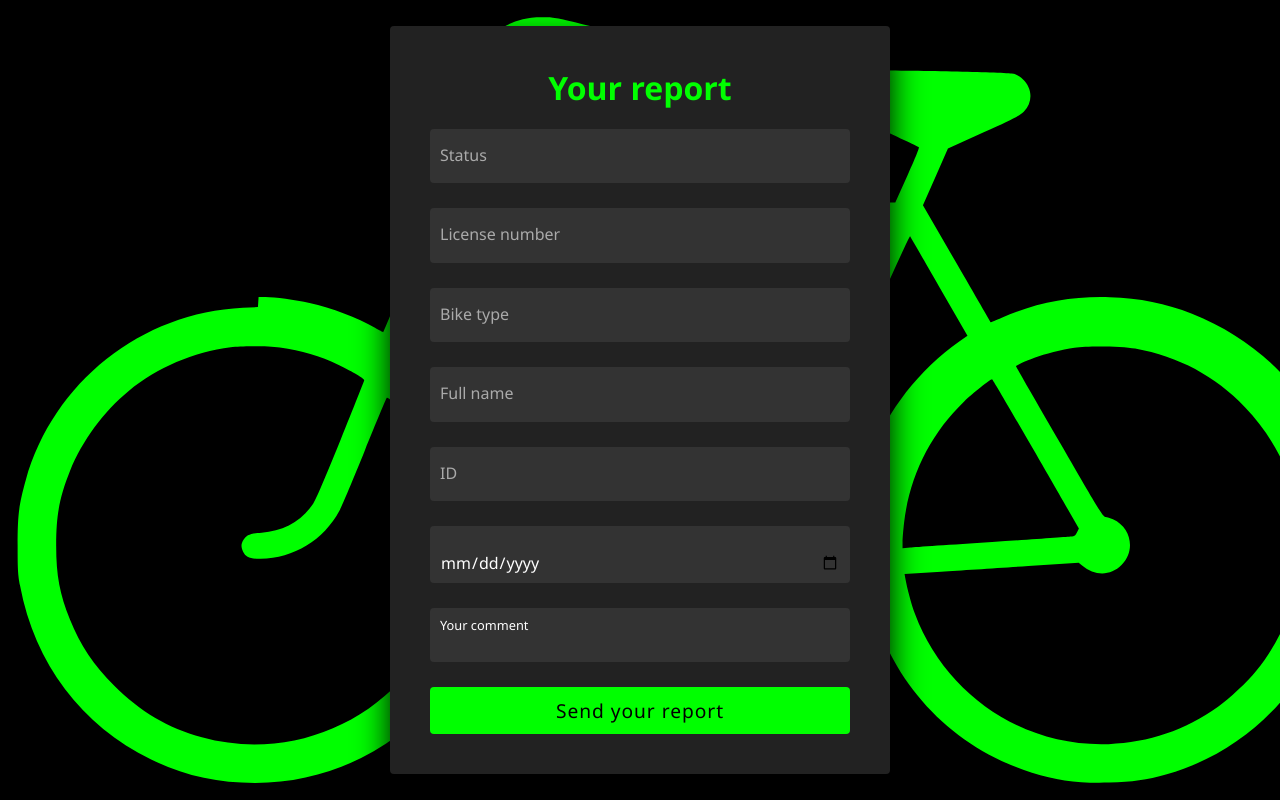
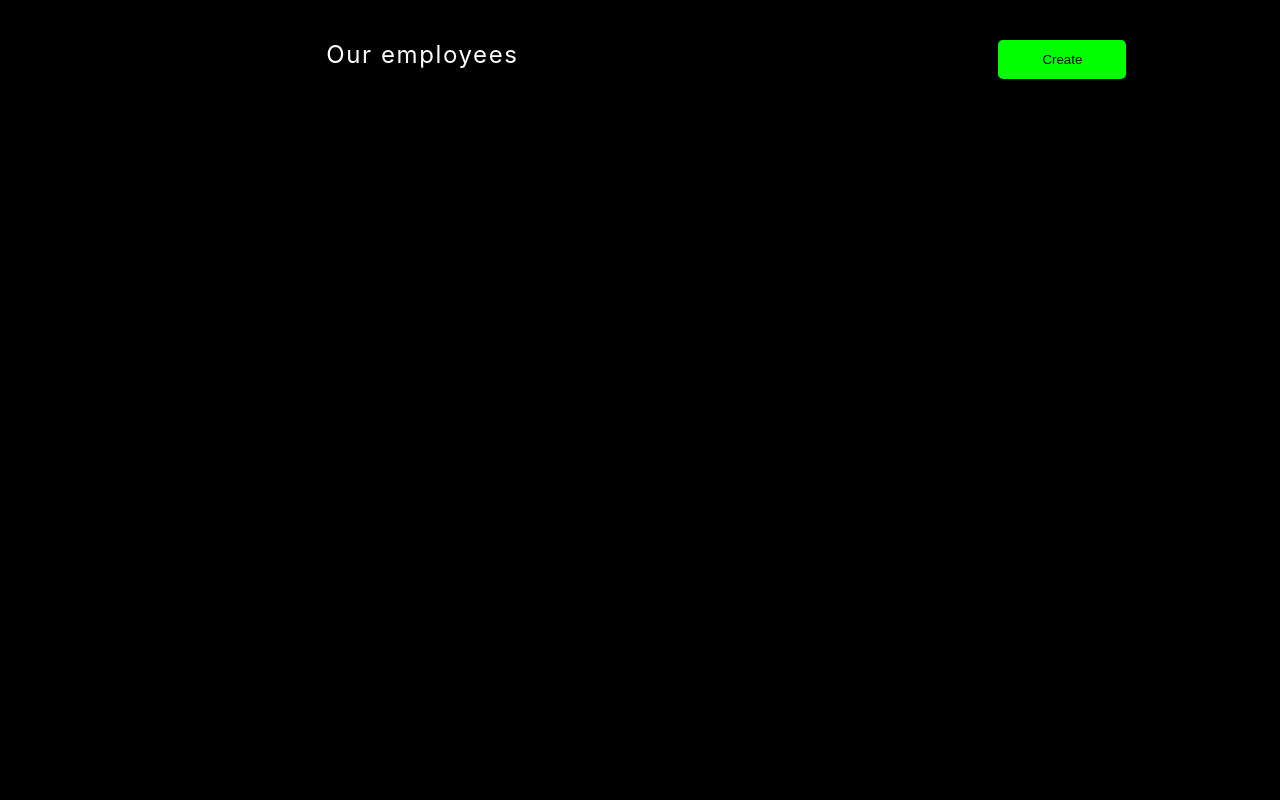
Before and after one commit to starcorsair/skillfactory-final-project, a React (Create React App) app: page / in a window 1280 px wide. Built offline with nearby package versions, Linux system fonts and the light colour scheme.

Commit message:
empl commit

```diff
--- a/src/App.js
+++ b/src/App.js
@@ -1,10 +1,10 @@
 import "./App.css";
-import Report from "./components/Report/Report";
+import Employees from "./components/Employees/Employees";
 
 function App() {
   return (
     <>
-      <Report />
+      <Employees />
     </>
   );
 }
--- a/src/components/Employees/Employees.js
+++ b/src/components/Employees/Employees.js
@@ -1,6 +1,44 @@
 import React from "react";
+import classes from "./Employees.module.css";
 
-function Employees() {
-  return <div>Hey</div>;
-}
+const Employees = () => {
+  {
+    /*const userData = useSelector(user);*/
+  }
+
+  const [employees, setEmployees] = React.useState(null);
+  const [errorMessage, setErrorMessage] = React.useState(null);
+
+  {
+    /*React.useEffect(() => {
+    if (checkAuthentification(userData.data, userData.status)) {
+      getEmployees()
+        .then((data) => setEmployees(data.employees))
+        .catch(() => setErrorMessage("Error getting employee data"));
+    } else {
+    }
+  }, []); */
+  }
+
+  {
+    /* const employeeIsLoaded =
+userData.data && userData.status === "fulfilled" && employees; */
+  }
+  return (
+    <section className={classes.employees_part}>
+      {/*  {errorMessage ? (
+        <p className={classes.error}>Error getting employee data</p>
+      ) : employeeIsLoaded && !errorMessage ? (
+      <> */}
+
+      <div className={classes.employees}>
+        <h2 className={classes.heading}>Our employees</h2>
+        <ul className={classes.list}></ul>
+        <button className={classes.button_create}>Create</button>
+      </div>
+      {/* </>
+      ) : null} */}
+    </section>
+  );
+};
 export default Employees;
--- a/src/components/Employees/Employees.module.css
+++ b/src/components/Employees/Employees.module.css
@@ -0,0 +1,94 @@
+.employees_part {
+  background-color: black;
+  position: relative;
+  display: flex;
+  height: 100vh;
+}
+
+.employees_page {
+  background-color: #141414;
+  margin: 0px;
+}
+
+.employees_heading {
+  margin: 0px;
+  padding-top: 30px;
+  padding-bottom: 50px;
+  font-size: 2em;
+  font-weight: 400;
+  letter-spacing: 0.1rem;
+  color: white;
+  text-align: center;
+}
+
+.main_item {
+  color: white;
+}
+.sub_menu {
+  display: none;
+  color: white;
+}
+.main_item:focus ~ .sub_menu,
+.main_item:active ~ .sub_menu,
+.sub_menu:hover {
+  display: block;
+}
+
+.employees {
+  display: flex;
+  flex-direction: column;
+  width: 66vw;
+  margin-top: 0px;
+  margin-right: 30vw;
+  color: white;
+  align-items: center;
+}
+
+.heading {
+  margin-top: 5vh;
+  font-weight: 400;
+  letter-spacing: 0.1rem;
+}
+
+.list {
+  list-style-type: none;
+  display: flex;
+  flex-flow: column wrap;
+  max-height: 88vh;
+}
+
+.button_create {
+  position: absolute;
+  left: 78%;
+  width: 10vw;
+  margin-top: 5vh;
+  padding: 12px 10px;
+  background-color: #00ff00;
+  border: none;
+  border-radius: 5px;
+}
+.button_create:hover {
+  background-color: #00ff00;
+  cursor: pointer;
+}
+
+.employees_link {
+  text-decoration: none;
+  color: white;
+  text-shadow: 1px 1px 2px black;
+  font-size: 16px;
+}
+
+@media (max-width: 991.98px) {
+  .employees_section {
+    height: fit-content;
+  }
+  .list {
+    flex-flow: column nowrap;
+    max-height: fit-content;
+  }
+  .button_create {
+    left: 70vw;
+    width: fit-content;
+  }
+}
```
